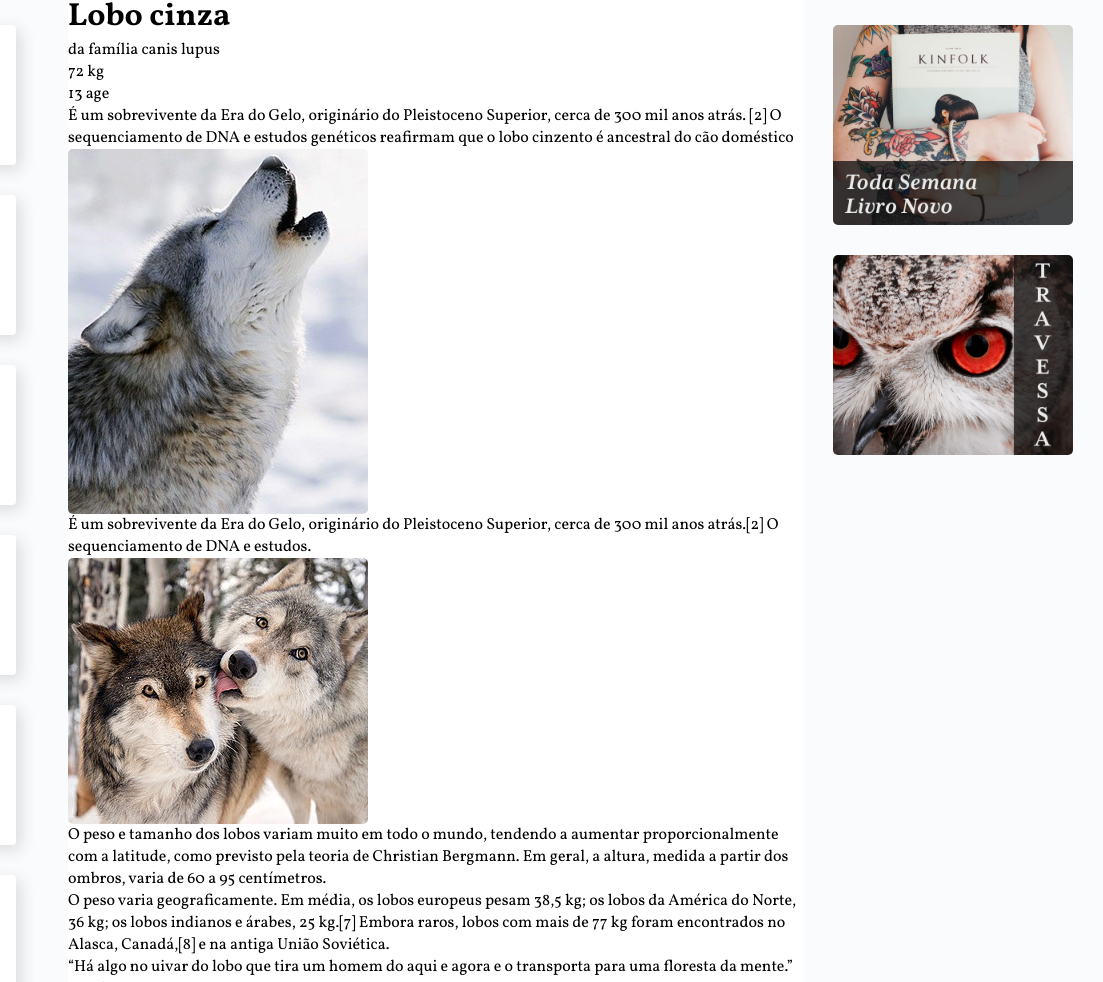
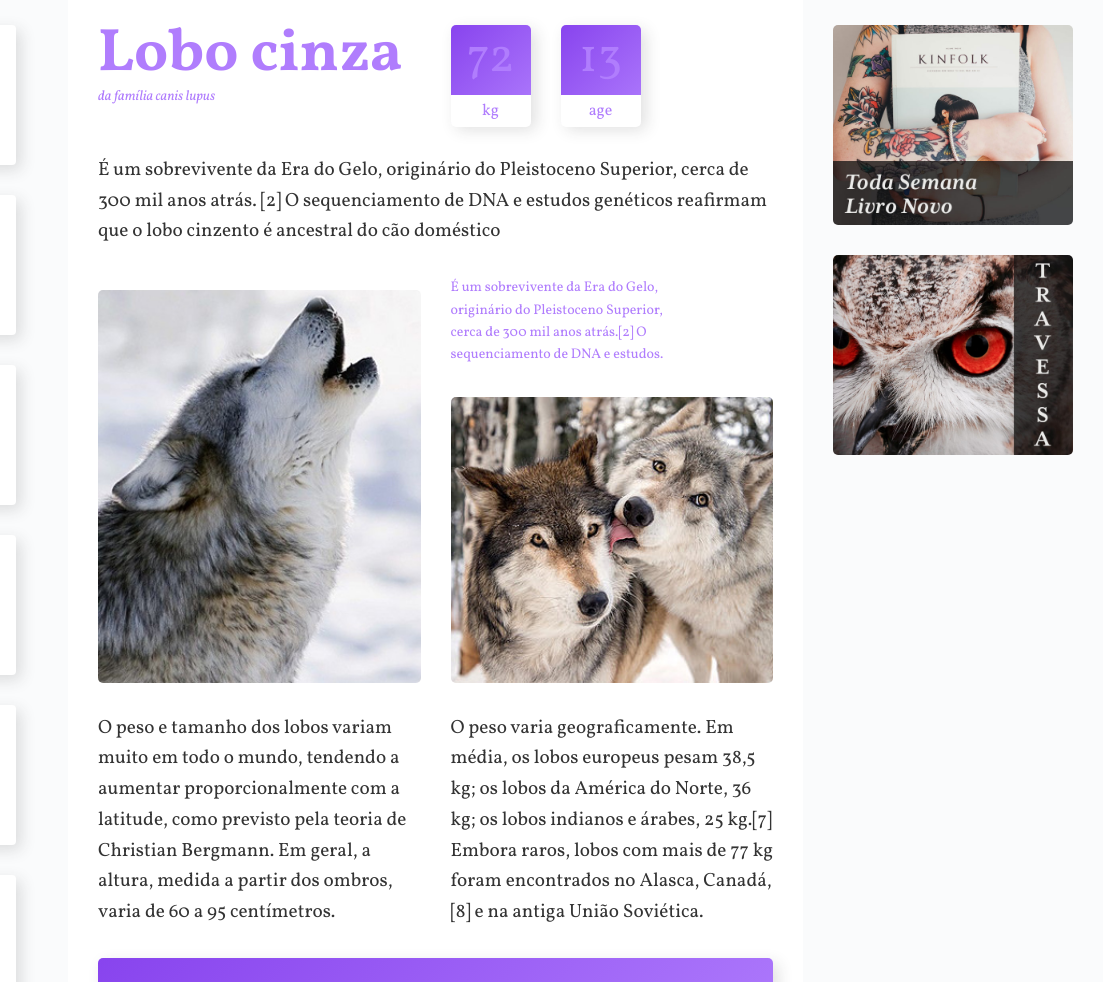
Before and after one commit to felipeabe/wildbeast, a plain HTML site: page index.html in a window 1280 px wide. Shown: the part 110-1092 px from the top of the page, 177-1280 px from the left. Drawn offline with Linux system fonts and the light colour scheme.

Commit message:
estilização conteúdo principal do site

```diff
--- a/css/style.css
+++ b/css/style.css
@@ -19,7 +19,7 @@ a{
 }
 
 img{
-    max-width: 100%;
+    width: 100%;
     display: block;
     border-radius: 5px;
 }
@@ -100,6 +100,127 @@ HEADER
 
 .content{
     grid-area: content;
+    max-width: 900px;
+    margin: 0 auto;
+    padding: 30px;
+    display: grid;
+    grid-template-columns: 1fr 1fr;
+    gap: 30px;
+}
+
+p{
+    font-size: 1.2em;
+    line-height: 1.6;
+    color: rgba(0, 0, 0, .8);
+
+}
+
+.informacoes p+p{
+    margin-top: 30px;
+}
+
+.titulo{
+    color: #b07dfd;
+}
+
+.titulo h1{
+    font-size: 3.75em;
+    line-height: 1;
+}
+
+.caracteristicas{
+    display: flex;
+    align-items: start;
+
+}
+
+.caracteristicas span{
+    display: block;
+    color: #b07dfd;
+}
+
+.caracteristicas > div{
+    width: 80px;
+    text-align: center;
+    background: linear-gradient(135deg, #8844ee, #b07dfd ) ;
+    border-radius: 5px;
+    box-shadow: 5px 5px 15px 0px rgba(44, 44, 44, 0.15);
+    position: relative;
+
+
+}
+
+.caracteristicas > div:first-child{
+    margin-right: 30px;
+}
+
+.numero{
+    font-size: 3em;
+    margin: 10px auto;
+    line-height: 1;
+}
+
+.rotulo{
+    background-color: #fff;
+    border-radius: 0px 0px 5px 5px;
+    padding: 5px 0;
+    position: relative;
+    top: 2px;
+
+}
+
+.destaque{
+    font-size: 0.875em;
+    color: #b07dfd;
+    max-width: 16em;
+}
+
+.citacao,
+.atributos{
+    padding: 30px;
+    border-radius: 5px;
+    box-shadow: 5px 5px 15px 0px rgba(44, 44, 44, .15);
+    background:linear-gradient(135deg, #8844ee, #b07dfd );
+    align-self: self-start;
+}
+
+.citacao p{
+    font-size: 1.5em;
+    font-style: italic;
+    text-align: center;
+    max-width: 500px;
+    margin: 0 auto;
+    color: white;
+}
+
+.atributos li{
+    font-family: Courier, monospace;
+    color: white;
+    font-size: 1.125em;
+    padding: 15px;
+    font-weight: 700;
+}
+
+.atributos li+li{
+    border-top: 2px solid #b07dfd;
+}
+
+
+.titulo span{
+    font-size: 0.875em;
+    font-style: italic;
+}
+.col-wide{
+    grid-column: 1/-1;
+}
+
+.imagem-1{
+    grid-row: span 2;
+    align-self: end;
+}
+
+.imagem-2{
+    align-self: end;
 }
 
 .anuncios{
--- a/index.html
+++ b/index.html
@@ -48,22 +48,22 @@
                 </div>
             </div>
 
-            <p>
+            <p class="col-wide">
                 É um sobrevivente da Era do Gelo, originário do Pleistoceno Superior, cerca de 300 mil anos atrás.
                 [2] O sequenciamento de DNA e estudos genéticos reafirmam que o lobo cinzento é ancestral do cão doméstico
             </p>
 
-            <img src="img/wolf1.jpg" alt="">
+            <img src="img/wolf1.jpg" alt="" class="imagem-1">
 
-            <p>É um sobrevivente da Era do Gelo, originário do Pleistoceno Superior, cerca de 300 mil anos atrás.[2] O sequenciamento de DNA e estudos.</p>
+            <p class="destaque">É um sobrevivente da Era do Gelo, originário do Pleistoceno Superior, cerca de 300 mil anos atrás.[2] O sequenciamento de DNA e estudos.</p>
 
-            <img src="img/wolf2.jpg" alt="">
+            <img src="img/wolf2.jpg" alt="" class="imagem-2">
 
             <p>O peso e tamanho dos lobos variam muito em todo o mundo, tendendo a aumentar proporcionalmente com a latitude, como previsto pela teoria de Christian Bergmann. Em geral, a altura, medida a partir dos ombros, varia de 60 a 95 centímetros.</p>
 
             <p>O peso varia geograficamente. Em média, os lobos europeus pesam 38,5 kg; os lobos da América do Norte, 36 kg; os lobos indianos e árabes, 25 kg.[7] Embora raros, lobos com mais de 77 kg foram encontrados no Alasca, Canadá,[8] e na antiga União Soviética.</p>
 
-            <blockquote class="citacao">
+            <blockquote class="citacao col-wide">
                 <p>“Há algo no uivar do lobo que tira um homem do aqui e agora e o transporta para uma floresta da mente.”</p>
             </blockquote>
 
@@ -85,7 +85,7 @@
                 </p>
             </div>
 
-            <img src="img/wolf3.jpg" alt="">
+            <img src="img/wolf3.jpg" alt="" class="col-wide">
 
         </main>
 
```
